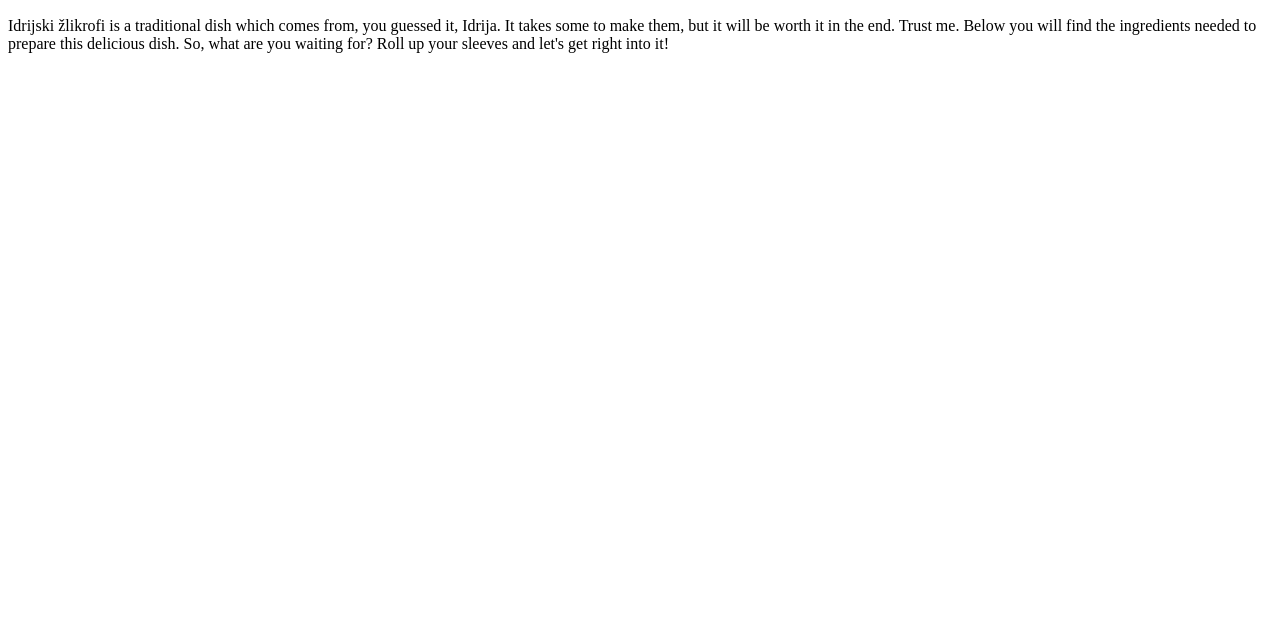
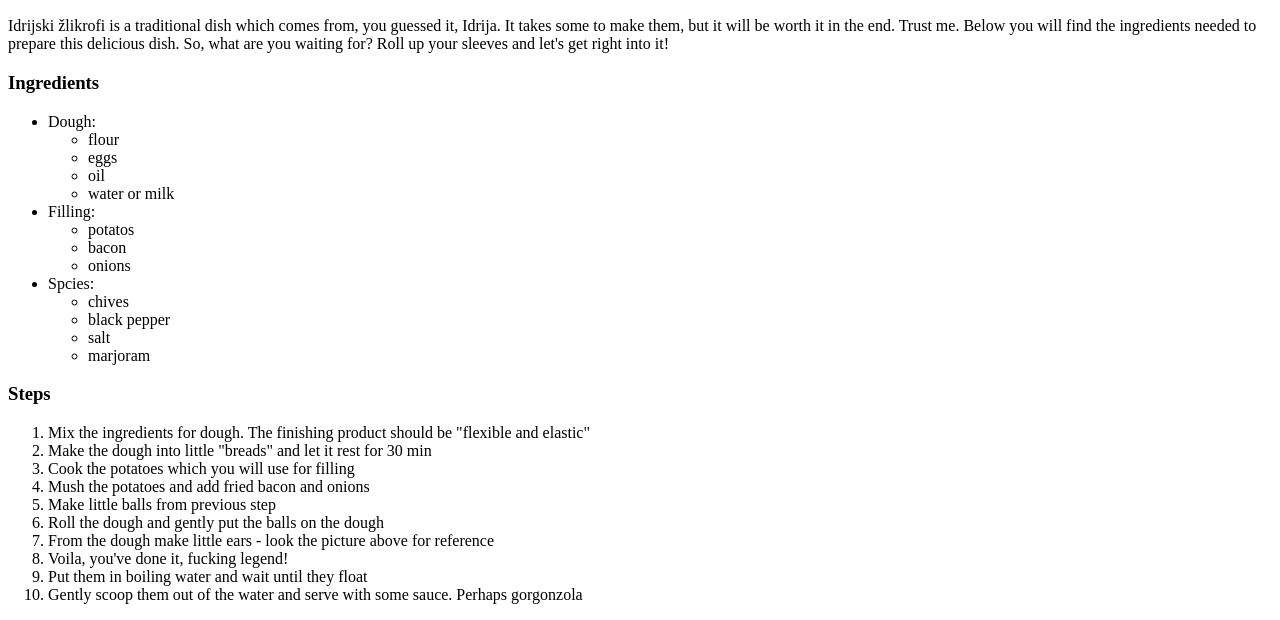
Before and after one commit to fenjvesi/odin-recipes, a plain HTML site: page recipes/zlikrofi.html in a window 1280 px wide. Shown: the part 366-986 px from the top of the page. Before the commit the page ends 800 px from the top, so only its background shows below. Drawn offline with Linux system fonts and the light colour scheme.

Commit message:
Updated zlikrofi.html
Added context to the page. Description of the dish. Unorderd list and ordered list.

```diff
--- a/recipes/zlikrofi.html
+++ b/recipes/zlikrofi.html
@@ -10,5 +10,42 @@
     <img src = "https://slovenia.si/assets/THIS-IS-SLOVENIA/idrijski.zlikrofi.Tomo.Jesenicnik.Sinfo.april10.jpg" alt ="Traditional food from Idrija called idrijski žlikrofi" hight ="310" width ="310">
     <h2>Description</h2>
     <p>Idrijski žlikrofi is a traditional dish which comes from, you guessed it, Idrija. It takes some to make them, but it will be worth it in the end. Trust me. Below you will find the ingredients needed to prepare this delicious dish. So, what are you waiting for? Roll up your sleeves and let's get right into it! </p>
+    <h3>Ingredients</h3>
+    <ul>
+        <li>Dough:</li>
+        <ul>
+            <li>flour</li>
+            <li>eggs</li>
+            <li>oil</li>
+            <li>water or milk</li>
+        </ul>
+        <li>Filling:</li>
+        <ul>
+            <li>potatos</li>
+            <li>bacon</li>
+            <li>onions</li>
+        </ul>
+        <li>Spcies:</li>
+        <ul>
+            <li>chives</li>
+            <li>black pepper</li>
+            <li>salt</li>
+            <li>marjoram</li>
+        </ul>
+        </ul>
+    </ul>
+    <h3>Steps</h3>
+    <ol>
+        <li>Mix the ingredients for dough. The finishing product should be "flexible and elastic"</li>
+        <li>Make the dough into little "breads" and let it rest for 30 min</li>
+        <li>Cook the potatoes which you will use for filling</li>
+        <li>Mush the potatoes and add fried bacon and onions</li>
+        <li>Make little balls from previous step</li>
+        <li>Roll the dough and gently put the balls on the dough</li>
+        <li>From the dough make little ears - look the picture above for reference</li>
+        <li>Voila, you've done it, fucking legend!</li>
+        <li>Put them in boiling water and wait until they float</li>
+        <li>Gently scoop them out of the water and serve with some sauce. Perhaps gorgonzola</li>
+    </ol>
 </body>
 </html>
```
